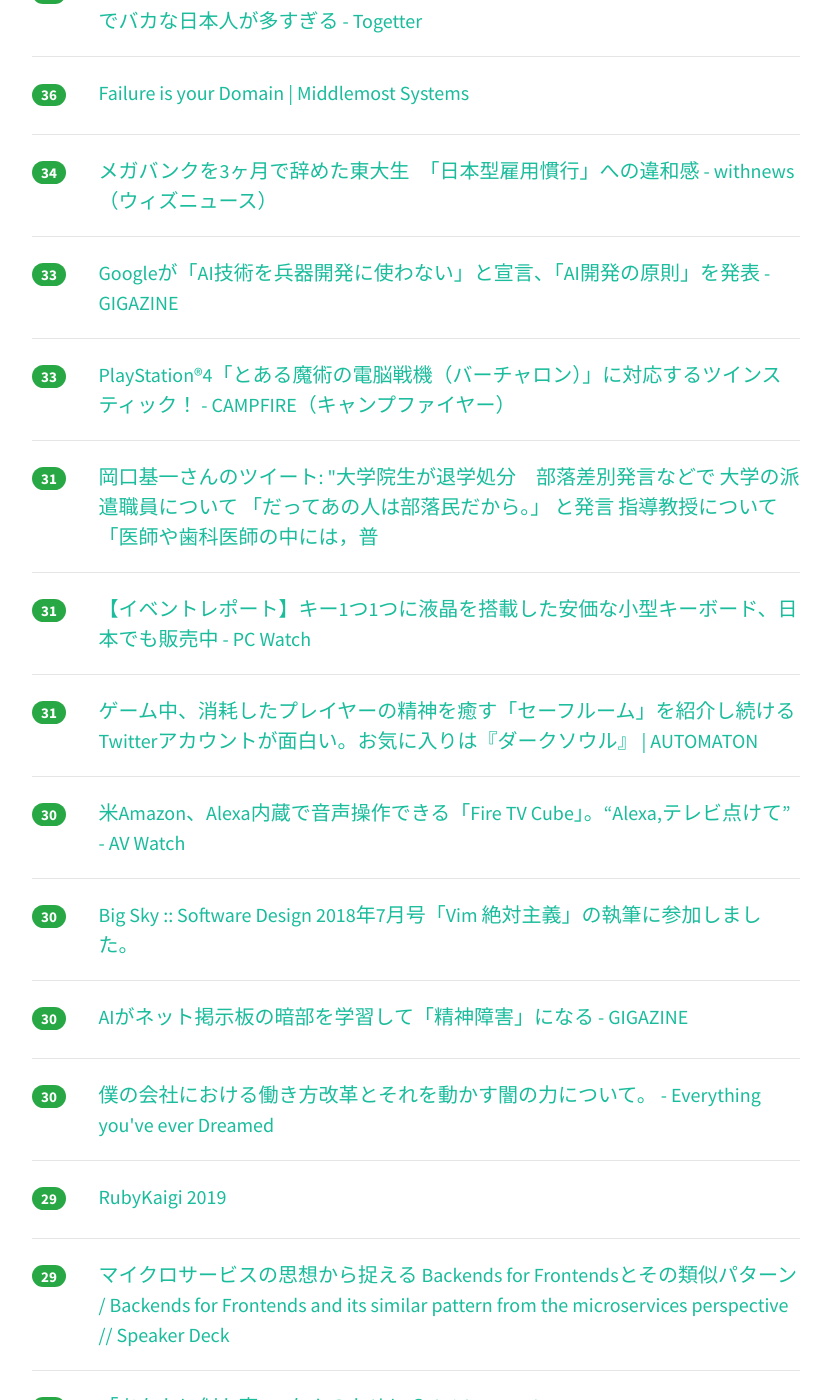
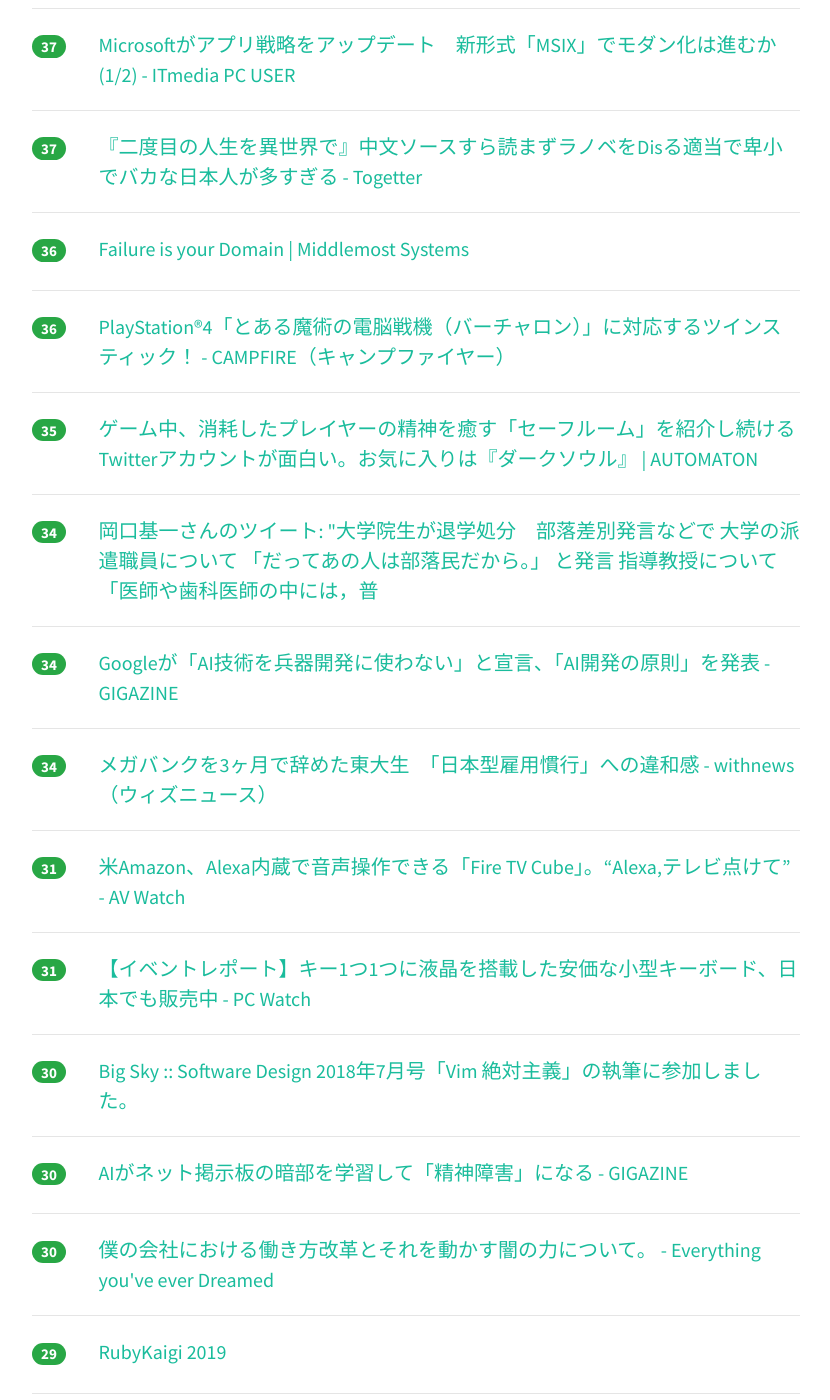
Before and after one commit to yatta47/hatena-matome-site, a Jekyll site: the page built from _posts/2018-06-08-hatena.md, in a window 1280 px wide and 1400 px high, scrolled down 3572 px. Shown: the whole window, without its empty margins (224-1054 px from the left). Built offline with Jekyll 4.4.1, drawn with Linux system fonts in a browser that asks for light colours; nearby versions of some CDN libraries; some of the changed text lies outside the part shown.

Commit message:
Updated 2018-06-08

```diff
--- a/_posts/2018-06-08-hatena.md
+++ b/_posts/2018-06-08-hatena.md
@@ -1,13 +1,13 @@
 ---
 layout: post
 title:  "2018-06-08 はてぶIT"
-date:   2018-06-08 22:02:05
+date:   2018-06-08 23:01:33
 tags: [it-hotentry]
 ---
-60 件のデータあり
+64 件のデータあり
 
 <hr><div class="row">
-<div class="col-1"><span class="badge badge-pill badge-success h2">551</span></div>
+<div class="col-1"><span class="badge badge-pill badge-success h2">589</span></div>
 <div class="col-11"><a href='https://internet.watch.impress.co.jp/docs/yajiuma/1126387.html' target='_blank'>もはやマイナーブラウザの域に？　Firefoxのシェアがついに10％を切り一桁台に突入へ【やじうまWatch】 - INTERNET Watch</a></div>
 </div>
 <hr>
@@ -17,32 +17,32 @@ tags: [it-hotentry]
 </div>
 <hr>
 <div class="row">
-<div class="col-1"><span class="badge badge-pill badge-success h2">320</span></div>
+<div class="col-1"><span class="badge badge-pill badge-success h2">330</span></div>
 <div class="col-11"><a href='http://chienomi.reasonset.net/archives/livewithlinux/1309' target='_blank'>Let’s encryptとSSL/TLSに関する誤謬 – Chienomi</a></div>
 </div>
 <hr>
 <div class="row">
-<div class="col-1"><span class="badge badge-pill badge-success h2">224</span></div>
+<div class="col-1"><span class="badge badge-pill badge-success h2">231</span></div>
 <div class="col-11"><a href='http://techlife.cookpad.com/entry/2018/06/08/080000' target='_blank'>大きな Rails アプリケーションをなんとかしよう。まずは計測と可視化からはじめよう。 - クックパッド開発者ブログ</a></div>
 </div>
 <hr>
 <div class="row">
-<div class="col-1"><span class="badge badge-pill badge-success h2">208</span></div>
+<div class="col-1"><span class="badge badge-pill badge-success h2">223</span></div>
 <div class="col-11"><a href='https://blog.tinect.jp/?p=51933' target='_blank'>名声をあきらめ、自らを客観視できなくなり、私は無事、中年となった。 | Books&Apps</a></div>
 </div>
 <hr>
 <div class="row">
-<div class="col-1"><span class="badge badge-pill badge-success h2">180</span></div>
+<div class="col-1"><span class="badge badge-pill badge-success h2">181</span></div>
 <div class="col-11"><a href='https://anond.hatelabo.jp/20180607222544' target='_blank'>はてブで洋書の話題が上がってきたことってほとんど無いよな</a></div>
 </div>
 <hr>
 <div class="row">
-<div class="col-1"><span class="badge badge-pill badge-success h2">171</span></div>
+<div class="col-1"><span class="badge badge-pill badge-success h2">181</span></div>
 <div class="col-11"><a href='http://nlab.itmedia.co.jp/nl/articles/1806/08/news055.html' target='_blank'>Twitter規約改定で13歳未満が利用禁止に　公式アカウントが凍結される騒ぎ　「13歳以上でも凍結」の声も - ねとらぼ</a></div>
 </div>
 <hr>
 <div class="row">
-<div class="col-1"><span class="badge badge-pill badge-success h2">131</span></div>
+<div class="col-1"><span class="badge badge-pill badge-success h2">136</span></div>
 <div class="col-11"><a href='http://www.itmedia.co.jp/news/articles/1806/08/news065.html' target='_blank'>「JSONという気味の悪い拡張子」“誤訳”で物議　東洋経済オンラインの記事修正「原文とかい離していた」 - ITmedia NEWS</a></div>
 </div>
 <hr>
@@ -72,8 +72,18 @@ tags: [it-hotentry]
 </div>
 <hr>
 <div class="row">
+<div class="col-1"><span class="badge badge-pill badge-success h2">92</span></div>
+<div class="col-11"><a href='http://www.jpo.go.jp/tetuzuki/t_shouhyou/shutsugan/tanin_shutsugan_180608.htm' target='_blank'>自らの商標を他人に商標登録出願されている皆様へ（ご注意） | 経済産業省 特許庁</a></div>
+</div>
+<hr>
+<div class="row">
 <div class="col-1"><span class="badge badge-pill badge-success h2">87</span></div>
 <div class="col-11"><a href='http://www.shonenmagazine.com/special/100maninochi-illustya/' target='_blank'>『100万の命の上に俺は立っている』 | マガメガ</a></div>
+</div>
+<hr>
+<div class="row">
+<div class="col-1"><span class="badge badge-pill badge-success h2">77</span></div>
+<div class="col-11"><a href='https://research.preferred.jp/2018/06/research-at-pfn/' target='_blank'>Preferred Networks における研究活動 | Preferred Research</a></div>
 </div>
 <hr>
 <div class="row">
@@ -92,11 +102,6 @@ tags: [it-hotentry]
 </div>
 <hr>
 <div class="row">
-<div class="col-1"><span class="badge badge-pill badge-success h2">67</span></div>
-<div class="col-11"><a href='http://www.jpo.go.jp/tetuzuki/t_shouhyou/shutsugan/tanin_shutsugan_180608.htm' target='_blank'>自らの商標を他人に商標登録出願されている皆様へ（ご注意） | 経済産業省 特許庁</a></div>
-</div>
-<hr>
-<div class="row">
 <div class="col-1"><span class="badge badge-pill badge-success h2">64</span></div>
 <div class="col-11"><a href='http://www.itmedia.co.jp/news/articles/1806/07/news103.html' target='_blank'>送金アプリ「Kyash」、Visa加盟店で使えるリアルカード発行　2％還元、実店舗で利用可能に - ITmedia NEWS</a></div>
 </div>
@@ -107,12 +112,17 @@ tags: [it-hotentry]
 </div>
 <hr>
 <div class="row">
+<div class="col-1"><span class="badge badge-pill badge-success h2">61</span></div>
+<div class="col-11"><a href='https://qiita.com/n-i-e/items/41673fd16d7bd1189a29' target='_blank'>SSL/TLS（SSL3.0～TLS1.2）のハンドシェイクを復習する - Qiita</a></div>
+</div>
+<hr>
+<div class="row">
 <div class="col-1"><span class="badge badge-pill badge-success h2">52</span></div>
 <div class="col-11"><a href='https://www.irasutoya.com/2018/06/blog-post_45.html' target='_blank'>レールから外れた人のイラスト（男性） | かわいいフリー素材集 いらすとや</a></div>
 </div>
 <hr>
 <div class="row">
-<div class="col-1"><span class="badge badge-pill badge-success h2">50</span></div>
+<div class="col-1"><span class="badge badge-pill badge-success h2">51</span></div>
 <div class="col-11"><a href='http://texta.pixta.jp/entry/2018/06/07/120000' target='_blank'>Flow から TypeScript に移行しました - てくすた</a></div>
 </div>
 <hr>
@@ -127,11 +137,6 @@ tags: [it-hotentry]
 </div>
 <hr>
 <div class="row">
-<div class="col-1"><span class="badge badge-pill badge-success h2">49</span></div>
-<div class="col-11"><a href='https://research.preferred.jp/2018/06/research-at-pfn/' target='_blank'>Preferred Networks における研究活動 | Preferred Research</a></div>
-</div>
-<hr>
-<div class="row">
 <div class="col-1"><span class="badge badge-pill badge-success h2">47</span></div>
 <div class="col-11"><a href='https://wired.jp/2018/06/08/social-media-pink-collar-job/' target='_blank'>SNS担当は「ピンクカラー」の仕事？ 求人広告の研究から見えた企業の本音｜WIRED.jp</a></div>
 </div>
@@ -142,13 +147,18 @@ tags: [it-hotentry]
 </div>
 <hr>
 <div class="row">
+<div class="col-1"><span class="badge badge-pill badge-success h2">43</span></div>
+<div class="col-11"><a href='https://note.mu/hirokim/n/n3443e2c8a4f2' target='_blank'>日本人は日本語のメディア環境に閉じ込められている｜望月優大｜note</a></div>
+</div>
+<hr>
+<div class="row">
 <div class="col-1"><span class="badge badge-pill badge-success h2">42</span></div>
 <div class="col-11"><a href='https://www.cloudsign.jp/media/20180607-hubble' target='_blank'>マイクロソフトによるGitHub買収を予言していたかのような契約リーガルテック「Hubble」 - サインのリ・デザイン</a></div>
 </div>
 <hr>
 <div class="row">
 <div class="col-1"><span class="badge badge-pill badge-success h2">41</span></div>
-<div class="col-11"><a href='https://note.mu/hirokim/n/n3443e2c8a4f2' target='_blank'>日本人は日本語のメディア環境に閉じ込められている｜望月優大｜note</a></div>
+<div class="col-11"><a href='https://chienomi.reasonset.net/archives/livewithlinux/1309' target='_blank'>Let’s encryptとSSL/TLSに関する誤謬 – Chienomi</a></div>
 </div>
 <hr>
 <div class="row">
@@ -182,38 +192,38 @@ tags: [it-hotentry]
 </div>
 <hr>
 <div class="row">
+<div class="col-1"><span class="badge badge-pill badge-success h2">36</span></div>
+<div class="col-11"><a href='https://camp-fire.jp/projects/view/64929' target='_blank'>PlayStation®4「とある魔術の電脳戦機（バーチャロン）」に対応するツインスティック！ - CAMPFIRE（キャンプファイヤー）</a></div>
+</div>
+<hr>
+<div class="row">
+<div class="col-1"><span class="badge badge-pill badge-success h2">35</span></div>
+<div class="col-11"><a href='http://jp.automaton.am/articles/newsjp/20180608-69487/' target='_blank'>ゲーム中、消耗したプレイヤーの精神を癒す「セーフルーム」を紹介し続けるTwitterアカウントが面白い。お気に入りは『ダークソウル』 | AUTOMATON</a></div>
+</div>
+<hr>
+<div class="row">
+<div class="col-1"><span class="badge badge-pill badge-success h2">34</span></div>
+<div class="col-11"><a href='http://twitter.com/okaguchik/status/1004697213803479046' target='_blank'>岡口基一さんのツイート: "大学院生が退学処分　部落差別発言などで 大学の派遣職員について 「だってあの人は部落民だから。」 と発言 指導教授について 「医師や歯科医師の中には，普</a></div>
+</div>
+<hr>
+<div class="row">
+<div class="col-1"><span class="badge badge-pill badge-success h2">34</span></div>
+<div class="col-11"><a href='https://gigazine.net/news/20180608-google-ai-principle/' target='_blank'>Googleが「AI技術を兵器開発に使わない」と宣言、「AI開発の原則」を発表 - GIGAZINE</a></div>
+</div>
+<hr>
+<div class="row">
 <div class="col-1"><span class="badge badge-pill badge-success h2">34</span></div>
 <div class="col-11"><a href='https://withnews.jp/article/f0180608000qq000000000000000W00j10301qq000017428A' target='_blank'>メガバンクを3ヶ月で辞めた東大生　「日本型雇用慣行」への違和感 - withnews（ウィズニュース）</a></div>
 </div>
 <hr>
 <div class="row">
-<div class="col-1"><span class="badge badge-pill badge-success h2">33</span></div>
-<div class="col-11"><a href='https://gigazine.net/news/20180608-google-ai-principle/' target='_blank'>Googleが「AI技術を兵器開発に使わない」と宣言、「AI開発の原則」を発表 - GIGAZINE</a></div>
-</div>
-<hr>
-<div class="row">
-<div class="col-1"><span class="badge badge-pill badge-success h2">33</span></div>
-<div class="col-11"><a href='https://camp-fire.jp/projects/view/64929' target='_blank'>PlayStation®4「とある魔術の電脳戦機（バーチャロン）」に対応するツインスティック！ - CAMPFIRE（キャンプファイヤー）</a></div>
-</div>
-<hr>
-<div class="row">
 <div class="col-1"><span class="badge badge-pill badge-success h2">31</span></div>
-<div class="col-11"><a href='http://twitter.com/okaguchik/status/1004697213803479046' target='_blank'>岡口基一さんのツイート: "大学院生が退学処分　部落差別発言などで 大学の派遣職員について 「だってあの人は部落民だから。」 と発言 指導教授について 「医師や歯科医師の中には，普</a></div>
+<div class="col-11"><a href='https://av.watch.impress.co.jp/docs/news/1126413.html' target='_blank'>米Amazon、Alexa内蔵で音声操作できる「Fire TV Cube」。“Alexa,テレビ点けて” - AV Watch</a></div>
 </div>
 <hr>
 <div class="row">
 <div class="col-1"><span class="badge badge-pill badge-success h2">31</span></div>
 <div class="col-11"><a href='https://pc.watch.impress.co.jp/docs/news/event/1126431.html' target='_blank'>【イベントレポート】キー1つ1つに液晶を搭載した安価な小型キーボード、日本でも販売中 - PC Watch</a></div>
-</div>
-<hr>
-<div class="row">
-<div class="col-1"><span class="badge badge-pill badge-success h2">31</span></div>
-<div class="col-11"><a href='http://jp.automaton.am/articles/newsjp/20180608-69487/' target='_blank'>ゲーム中、消耗したプレイヤーの精神を癒す「セーフルーム」を紹介し続けるTwitterアカウントが面白い。お気に入りは『ダークソウル』 | AUTOMATON</a></div>
-</div>
-<hr>
-<div class="row">
-<div class="col-1"><span class="badge badge-pill badge-success h2">30</span></div>
-<div class="col-11"><a href='https://av.watch.impress.co.jp/docs/news/1126413.html' target='_blank'>米Amazon、Alexa内蔵で音声操作できる「Fire TV Cube」。“Alexa,テレビ点けて” - AV Watch</a></div>
 </div>
 <hr>
 <div class="row">
@@ -252,13 +262,18 @@ tags: [it-hotentry]
 </div>
 <hr>
 <div class="row">
-<div class="col-1"><span class="badge badge-pill badge-success h2">24</span></div>
-<div class="col-11"><a href='http://blog.mokuo.me/entry/rubykaigi-2018' target='_blank'>初 RubyKaigi が予想以上に楽しかったので、感想書きます - RubyKaigi 2018 が楽し過ぎたから再開したブログ</a></div>
+<div class="col-1"><span class="badge badge-pill badge-success h2">26</span></div>
+<div class="col-11"><a href='https://www.jetbrains.com/research/devecosystem-2018/go/' target='_blank'>Go in 2018 - The State of Developer Ecosystem by JetBrains</a></div>
+</div>
+<hr>
+<div class="row">
+<div class="col-1"><span class="badge badge-pill badge-success h2">26</span></div>
+<div class="col-11"><a href='http://labs.gree.jp/blog/2018/06/16896/' target='_blank'>さいきんのMySQLのJSONまわり | GREE Engineers' Blog</a></div>
 </div>
 <hr>
 <div class="row">
 <div class="col-1"><span class="badge badge-pill badge-success h2">24</span></div>
-<div class="col-11"><a href='https://www.jetbrains.com/research/devecosystem-2018/go/' target='_blank'>Go in 2018 - The State of Developer Ecosystem by JetBrains</a></div>
+<div class="col-11"><a href='http://blog.mokuo.me/entry/rubykaigi-2018' target='_blank'>初 RubyKaigi が予想以上に楽しかったので、感想書きます - RubyKaigi 2018 が楽し過ぎたから再開したブログ</a></div>
 </div>
 <hr>
 <div class="row">
@@ -267,8 +282,18 @@ tags: [it-hotentry]
 </div>
 <hr>
 <div class="row">
+<div class="col-1"><span class="badge badge-pill badge-success h2">23</span></div>
+<div class="col-11"><a href='http://www.webdesignfacts.net/entry/page-loader' target='_blank'>コピペで簡単！CSSとJavaScriptでで作られた動くオシャレで綺麗なローディング画面アニメーション10選！【ロード画面/画像を使わない】 - Web Design Facts</a></div>
+</div>
+<hr>
+<div class="row">
+<div class="col-1"><span class="badge badge-pill badge-success h2">22</span></div>
+<div class="col-11"><a href='http://twitter.com/Knjshiraishi/status/1004860800438173697' target='_blank'>Kenji Shiraishiさんのツイート: "ベイエリアの日本食レストラン等が残業代の未払いなどで摘発されたんだけど、本来支払うべき賃金を雇用者が払わないことを「給与の窃盗（wage theft）」 と言</a></div>
+</div>
+<hr>
+<div class="row">
 <div class="col-1"><span class="badge badge-pill badge-success h2">21</span></div>
-<div class="col-11"><a href='http://twitter.com/Knjshiraishi/status/1004860800438173697' target='_blank'>Kenji Shiraishiさんのツイート: "ベイエリアの日本食レストラン等が残業代の未払いなどで摘発されたんだけど、本来支払うべき賃金を雇用者が払わないことを「給与の窃盗（wage theft）」 と言</a></div>
+<div class="col-11"><a href='http://techblog.raccoon.ne.jp/archives/53610805.html' target='_blank'>Visual Studio CodeがRSSリーダになる？VS Codeの拡張機能を作れば作業が捗る : Raccoon Tech Blog [株式会社ラクーン 技術戦略部ブログ]</a></div>
 </div>
 <hr>
 <div class="row">
@@ -287,11 +312,6 @@ tags: [it-hotentry]
 </div>
 <hr>
 <div class="row">
-<div class="col-1"><span class="badge badge-pill badge-success h2">18</span></div>
-<div class="col-11"><a href='http://techblog.raccoon.ne.jp/archives/53610805.html' target='_blank'>Visual Studio CodeがRSSリーダになる？VS Codeの拡張機能を作れば作業が捗る : Raccoon Tech Blog [株式会社ラクーン 技術戦略部ブログ]</a></div>
-</div>
-<hr>
-<div class="row">
 <div class="col-1"><span class="badge badge-pill badge-success h2">16</span></div>
 <div class="col-11"><a href='http://www.phileweb.com/news/d-av/201806/07/44203.html' target='_blank'>米Amazon、Alexa搭載STB「Fire TV Cube」。声でかんたん動画再生 - PHILE WEB</a></div>
 </div>
```
